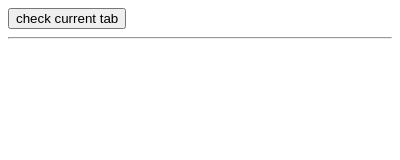
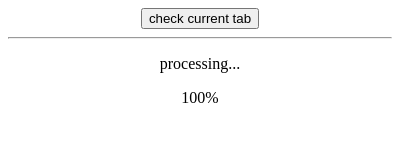
Before and after one commit to Vishwarrior26/Fake-News-Recognizer, a browser extension: page src - V/popup.html in a window 400 px wide. Both pictures are taken after a click on the button "check current tab". Drawn offline with Linux system fonts and the light colour scheme.

Commit message:
Added more popup stuff; css and such

```diff
--- a/src - V/popup.html
+++ b/src - V/popup.html
@@ -1,9 +1,22 @@
 <html>
-<head>
-</head>
-<body class="body-popup">
-    <button id="button" class="btn btn-warning">check current tab</button>
-    <hr>
-    <script type="text/javascript" src="popup.js"></script>
+<style>
+body{
+  min-height: 104px;
+  /* Try a min-height of 120? */
+  min-width: 84px;
+}
+.text-center {
+  text-align: center;
+}
+</style>
+<body>
+  <div class="text-center">
+    <button id="button">check current tab</button>
+  </div>
+  <hr>
+  <script type="text/javascript" src="popup.js"></script>
+  <p id="answer" style="text-align:center"></p>
+  <p id="percent" style="text-align:center">100%</p>
+
 </body>
 </html>
--- a/src - V/popup.js
+++ b/src - V/popup.js
@@ -1,9 +1,6 @@
-document.getElementById('button').addEventListener('click', hello);
-
-function hello() {
-  alert('Hello')
-}
+document.getElementById('button').addEventListener('click', fakeOrNot);
 
 function fakeOrNot() {
   //TODO API stuff here
+  document.getElementById("answer").innerHTML = "processing...";
 }
```
